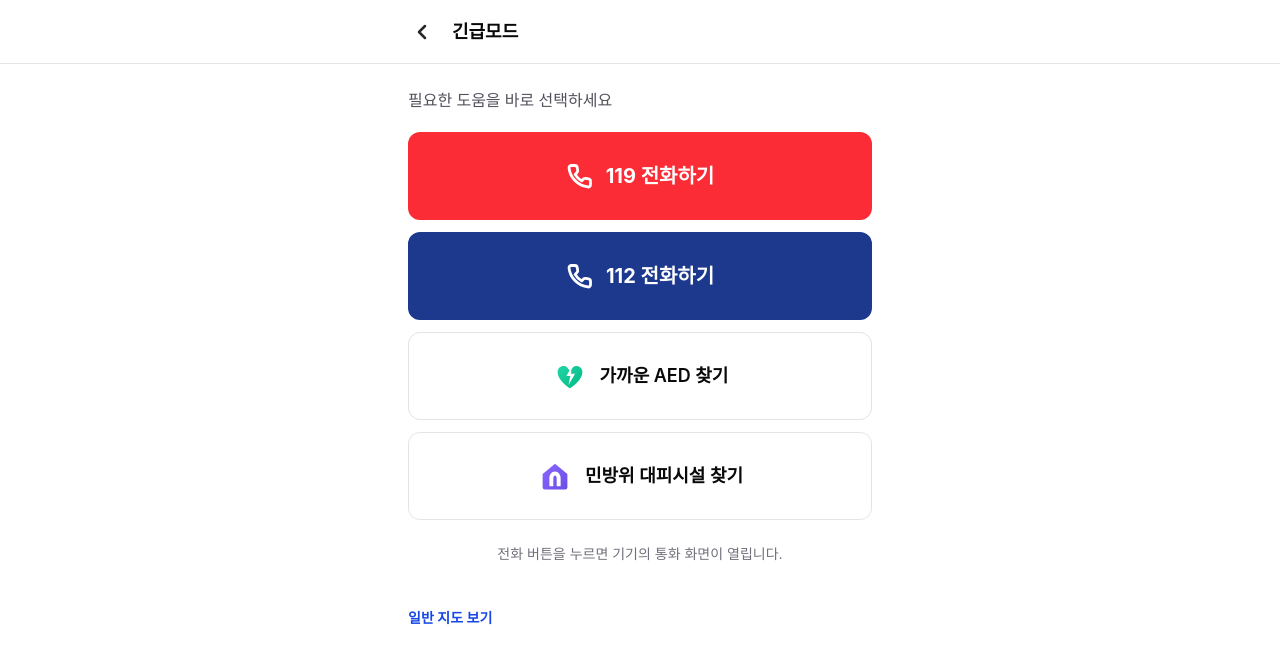
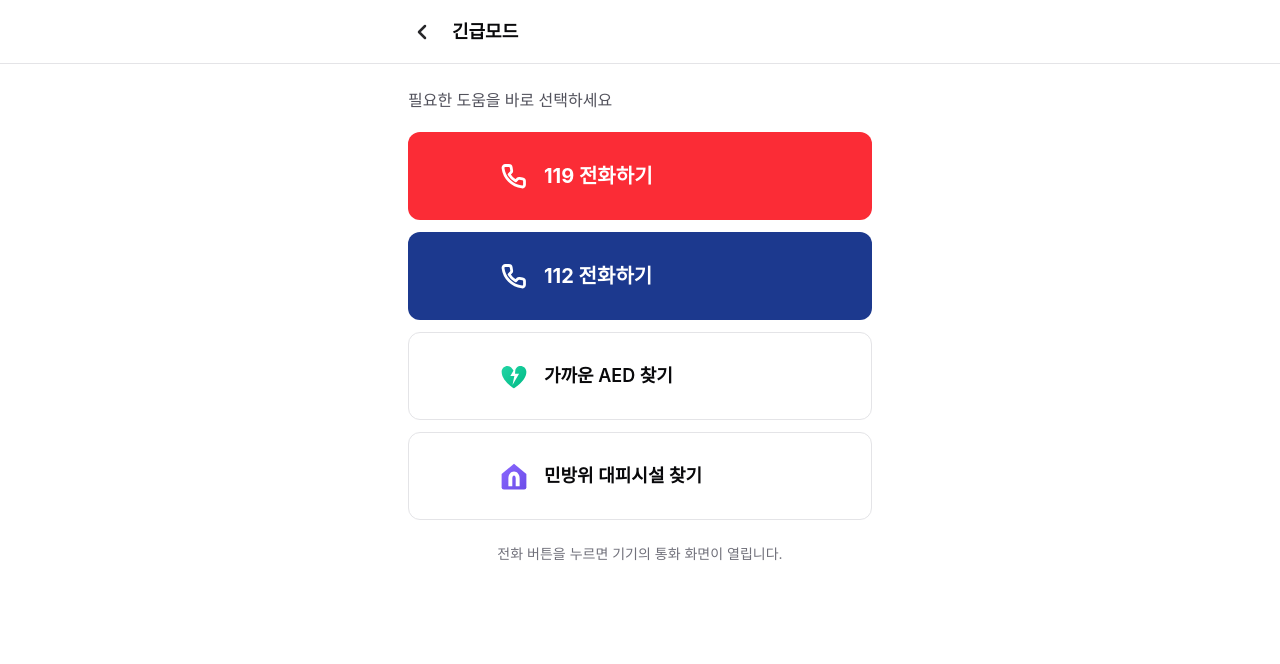
Before and after one commit to leedongkyu0701/sinwol-safety-map, a Next.js app: page /emergency in a window 1280 px wide. Shown: the top 664 px of the page. Built offline with nearby package versions, Linux system fonts and the light colour scheme.

Commit message:
fix: show emergency entry on desktop and align actions

```diff
--- a/src/features/emergency-mode/components/emergency-mode.tsx
+++ b/src/features/emergency-mode/components/emergency-mode.tsx
@@ -2,7 +2,7 @@
 
 import Image from "next/image";
 import Link from "next/link";
-import { useMemo, useState } from "react";
+import { useMemo, useState, type ReactNode } from "react";
 
 import { useCurrentLocation } from "@/features/current-location/hooks/use-current-location";
 import { useFacilities } from "@/features/facilities/hooks/use-facilities";
@@ -28,6 +28,21 @@ function PhoneIcon({ className = "size-7" }: { className?: string }) {
     <svg aria-hidden="true" viewBox="0 0 24 24" className={className} fill="none" stroke="currentColor" strokeWidth="2.4" strokeLinecap="round" strokeLinejoin="round">
       <path d="M21 16.4v3a2 2 0 0 1-2.2 2A18.5 18.5 0 0 1 2.6 5.2 2 2 0 0 1 4.6 3h3a2 2 0 0 1 2 1.7l.4 2.5a2 2 0 0 1-.6 1.8L7.8 10.6a15 15 0 0 0 5.6 5.6l1.6-1.6a2 2 0 0 1 1.8-.6l2.5.4a2 2 0 0 1 1.7 2Z" />
     </svg>
+  );
+}
+
+function ActionContent({
+  icon,
+  children,
+}: {
+  icon: ReactNode;
+  children: ReactNode;
+}) {
+  return (
+    <span className="mx-auto grid w-full max-w-72 grid-cols-[2.25rem_minmax(0,1fr)] items-center gap-3 text-left">
+      <span className="grid size-9 place-items-center">{icon}</span>
+      <span>{children}</span>
+    </span>
   );
 }
 
@@ -78,19 +93,21 @@ export function EmergencyMode() {
         <p className="mb-5 text-base font-medium text-zinc-600">필요한 도움을 바로 선택하세요</p>
 
         <div className="space-y-3">
-          <a href="tel:119" className="flex min-h-22 w-full items-center justify-center gap-3 rounded-xl bg-red-500 px-5 text-xl font-bold text-white transition-colors hover:bg-red-600 focus-visible:outline-none focus-visible:ring-2 focus-visible:ring-red-600 focus-visible:ring-offset-2">
-            <PhoneIcon />119 전화하기
+          <a href="tel:119" className="flex min-h-22 w-full items-center rounded-xl bg-red-500 px-5 text-xl font-bold text-white transition-colors hover:bg-red-600 focus-visible:outline-none focus-visible:ring-2 focus-visible:ring-red-600 focus-visible:ring-offset-2">
+            <ActionContent icon={<PhoneIcon />}>119 전화하기</ActionContent>
           </a>
-          <a href="tel:112" className="flex min-h-22 w-full items-center justify-center gap-3 rounded-xl bg-blue-900 px-5 text-xl font-bold text-white transition-colors hover:bg-blue-950 focus-visible:outline-none focus-visible:ring-2 focus-visible:ring-blue-600 focus-visible:ring-offset-2">
-            <PhoneIcon />112 전화하기
+          <a href="tel:112" className="flex min-h-22 w-full items-center rounded-xl bg-blue-900 px-5 text-xl font-bold text-white transition-colors hover:bg-blue-950 focus-visible:outline-none focus-visible:ring-2 focus-visible:ring-blue-600 focus-visible:ring-offset-2">
+            <ActionContent icon={<PhoneIcon />}>112 전화하기</ActionContent>
           </a>
-          <button type="button" onClick={() => selectTarget("AED")} disabled={requesting} aria-pressed={target === "AED"} className="flex min-h-22 w-full items-center justify-center gap-3 rounded-xl border border-zinc-200 bg-white px-5 text-lg font-semibold text-zinc-950 transition-colors hover:bg-zinc-50 focus-visible:outline-none focus-visible:ring-2 focus-visible:ring-blue-600 focus-visible:ring-offset-2 disabled:cursor-wait disabled:opacity-60">
-            <Image src="/icons/facilities/aed.svg" alt="" aria-hidden="true" width={36} height={36} />
-            가까운 AED 찾기
+          <button type="button" onClick={() => selectTarget("AED")} disabled={requesting} aria-pressed={target === "AED"} className="flex min-h-22 w-full items-center rounded-xl border border-zinc-200 bg-white px-5 text-lg font-semibold text-zinc-950 transition-colors hover:bg-zinc-50 focus-visible:outline-none focus-visible:ring-2 focus-visible:ring-blue-600 focus-visible:ring-offset-2 disabled:cursor-wait disabled:opacity-60">
+            <ActionContent icon={<Image src="/icons/facilities/aed.svg" alt="" aria-hidden="true" width={36} height={36} />}>
+              가까운 AED 찾기
+            </ActionContent>
           </button>
-          <button type="button" onClick={() => selectTarget("SHELTER")} disabled={requesting} aria-pressed={target === "SHELTER"} className="flex min-h-22 w-full items-center justify-center gap-3 rounded-xl border border-zinc-200 bg-white px-5 text-lg font-semibold text-zinc-950 transition-colors hover:bg-zinc-50 focus-visible:outline-none focus-visible:ring-2 focus-visible:ring-blue-600 focus-visible:ring-offset-2 disabled:cursor-wait disabled:opacity-60">
-            <Image src="/icons/facilities/shelter.svg" alt="" aria-hidden="true" width={36} height={36} />
-            민방위 대피시설 찾기
+          <button type="button" onClick={() => selectTarget("SHELTER")} disabled={requesting} aria-pressed={target === "SHELTER"} className="flex min-h-22 w-full items-center rounded-xl border border-zinc-200 bg-white px-5 text-lg font-semibold text-zinc-950 transition-colors hover:bg-zinc-50 focus-visible:outline-none focus-visible:ring-2 focus-visible:ring-blue-600 focus-visible:ring-offset-2 disabled:cursor-wait disabled:opacity-60">
+            <ActionContent icon={<Image src="/icons/facilities/shelter.svg" alt="" aria-hidden="true" width={36} height={36} />}>
+              민방위 대피시설 찾기
+            </ActionContent>
           </button>
         </div>
 
@@ -116,7 +133,6 @@ export function EmergencyMode() {
           </section>
         ) : null}
 
-        <Link href="/" className="mt-8 inline-flex min-h-11 items-center text-sm font-semibold text-blue-700 underline-offset-4 hover:underline focus-visible:outline-none focus-visible:ring-2 focus-visible:ring-blue-600">일반 지도 보기</Link>
       </div>
     </main>
   );
--- a/src/features/safety-map/components/safety-map-header.tsx
+++ b/src/features/safety-map/components/safety-map-header.tsx
@@ -1,5 +1,6 @@
 import type { ReactNode } from "react";
 
+import { EmergencyModeLink } from "@/features/emergency-mode/components/emergency-mode-link";
 import { InfoIcon } from "@/features/safety-map/components/info-icon";
 
 interface SafetyMapHeaderProps {
@@ -17,7 +18,10 @@ export function SafetyMapHeader({
         <h1 className="text-xl font-extrabold tracking-tight text-zinc-950">
           신월동 안전지도
         </h1>
-        <InfoIcon className="size-10 rounded-md border-0 bg-transparent text-zinc-700 shadow-none hover:bg-zinc-100 hover:text-zinc-950" />
+        <div className="flex items-center gap-3">
+          <EmergencyModeLink />
+          <InfoIcon className="size-10 rounded-md border-0 bg-transparent text-zinc-700 shadow-none hover:bg-zinc-100 hover:text-zinc-950" />
+        </div>
       </header>
     );
   }
```
